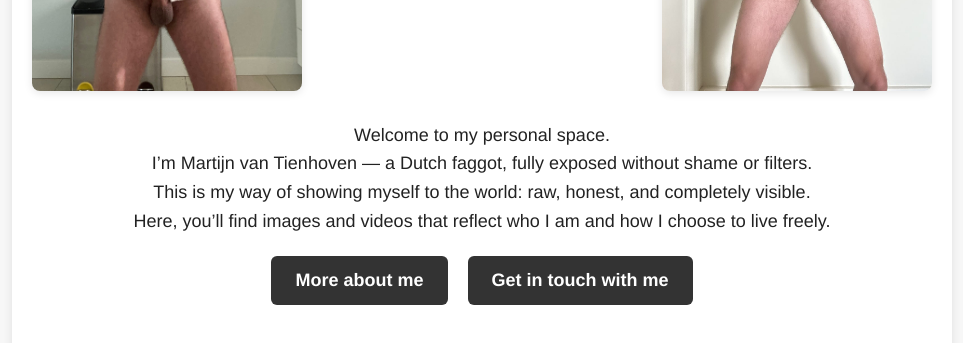
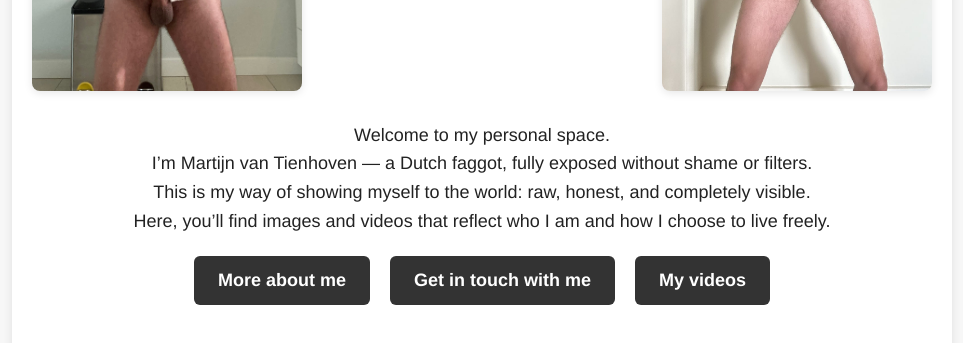
Before and after one commit to dutchfagmartijn/dutchfagmartijn, a plain HTML site: page index.html in a window 1280 px wide. Shown: the part 413-756 px from the top of the page, without its empty margins (158-1121 px from the left). Drawn offline with Linux system fonts and the light colour scheme.

Commit message:
Add files via upload

```diff
--- a/index.html
+++ b/index.html
@@ -29,6 +29,7 @@
 <div class="button-row">
   <a href="more-about-me.html" class="button">More about me</a>
   <a href="contact.html" class="button">Get in touch with me</a>
+  <a href="videos.html" class="button">My videos</a>
 </div>
 
     </div>
```
